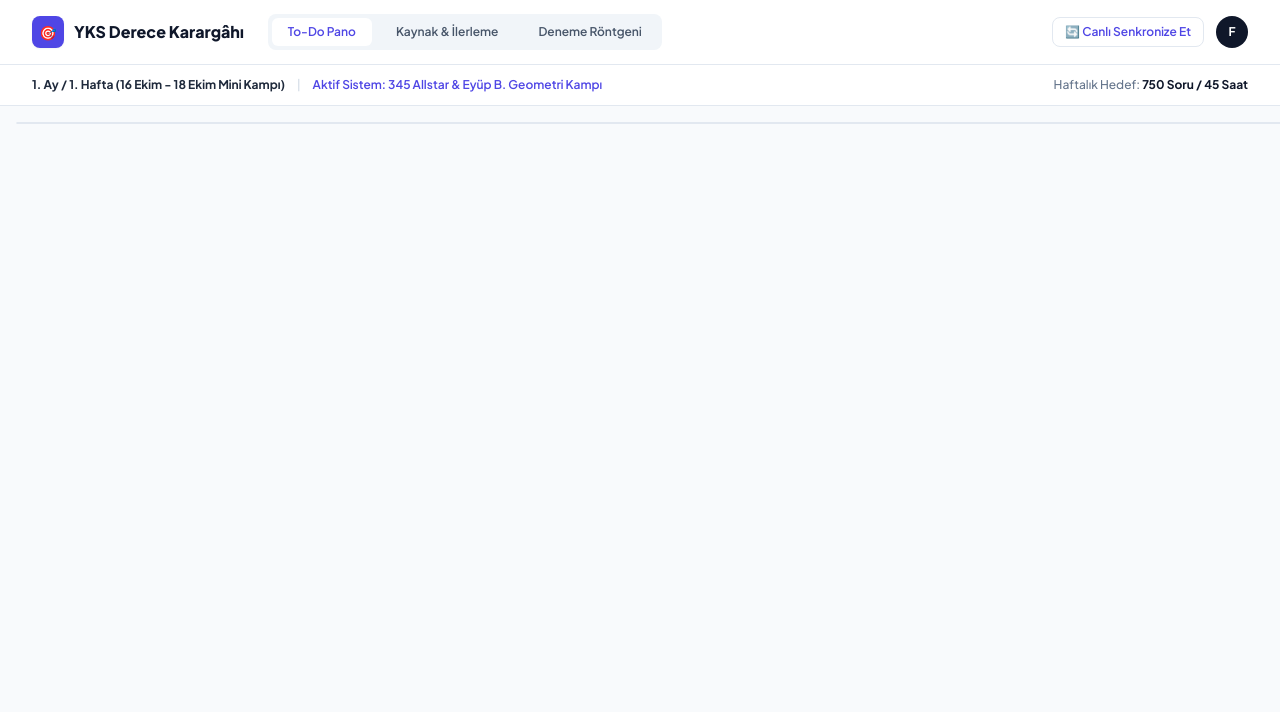
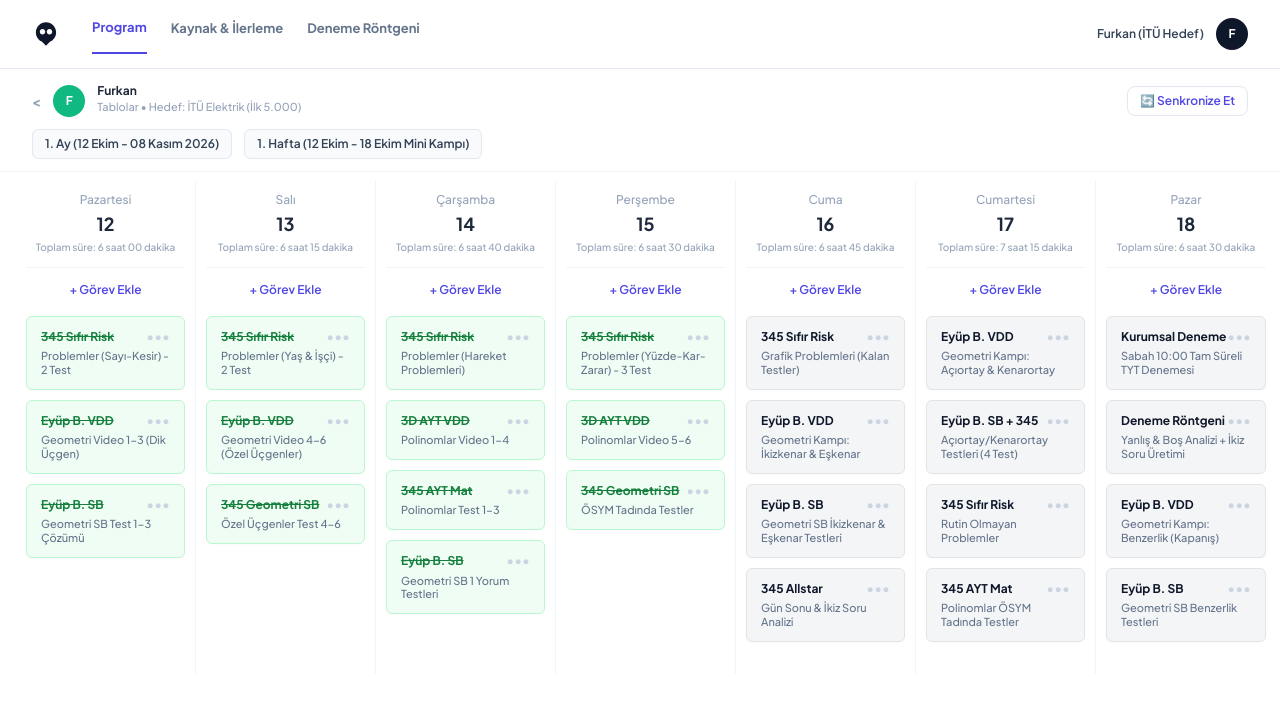
Before and after one commit to Furknsss/kocluk, a plain HTML site: page index.html in a window 1280 px wide. Drawn offline with nearby package versions, Linux system fonts and the light colour scheme; no server answers.

Commit message:
Add editable weekly study program

```diff
--- a/index.html
+++ b/index.html
@@ -3,99 +3,264 @@
 <head>
   <meta charset="UTF-8" />
   <meta name="viewport" content="width=device-width, initial-scale=1.0" />
-  <title>Furkan | Derece Karargâhı</title>
+  <title>Furkan | Program</title>
   <script src="https://cdn.tailwindcss.com"></script>
   <link href="https://fonts.googleapis.com/css2?family=Plus+Jakarta+Sans:wght@400;500;600;700;800&display=swap" rel="stylesheet">
   <style>
-    body { font-family: 'Plus Jakarta Sans', sans-serif; background-color: #f8fafc; color: #1e293b; margin: 0; padding: 0; }
-    .baykus-card { background-color: #ffffff; border: 1px solid #e2e8f0; border-radius: 8px; padding: 14px; position: relative; transition: all 0.15s ease; cursor: pointer; box-shadow: 0 1px 2px rgba(0,0,0,0.02); }
-    .baykus-card:hover { border-color: #cbd5e1; box-shadow: 0 4px 12px rgba(0,0,0,0.05); transform: translateY(-1px); }
-    .baykus-card.completed { background-color: #f0fdf4; border-color: #bbf7d0; }
-    .baykus-card.completed .card-title { text-decoration: line-through; color: #15803d; }
-    .col-border { border-right: 1px solid #e2e8f0; background: #fafafa; }
-    .col-border:last-child { border-right: none; }
+    body {
+      font-family: 'Plus Jakarta Sans', sans-serif;
+      background-color: #ffffff;
+      color: #1e293b;
+      margin: 0;
+      padding: 0;
+    }
+    /* Baykuş Orijinal Gri Kart Stili */
+    .baykus-card {
+      background-color: #f4f5f7;
+      border: 1px solid #e4e4e7;
+      border-radius: 6px;
+      padding: 12px 14px;
+      position: relative;
+      transition: all 0.15s ease;
+      cursor: pointer;
+      box-shadow: 0 1px 2px rgba(0,0,0,0.02);
+    }
+    .baykus-card:hover {
+      background-color: #ffffff;
+      border-color: #cbd5e1;
+      box-shadow: 0 4px 12px rgba(0,0,0,0.05);
+    }
+    .baykus-card.completed {
+      background-color: #f0fdf4;
+      border-color: #bbf7d0;
+    }
+    .baykus-card.completed .card-title {
+      text-decoration: line-through;
+      color: #15803d;
+    }
+    .col-border {
+      border-right: 1px solid #f1f5f9;
+      background: #ffffff;
+    }
+    .col-border:last-child {
+      border-right: none;
+    }
     ::-webkit-scrollbar { height: 6px; width: 6px; }
     ::-webkit-scrollbar-thumb { background: #cbd5e1; border-radius: 3px; }
   </style>
 </head>
 <body class="min-h-screen flex flex-col">
 
-  <!-- ÜST BAR -->
-  <header class="border-b border-slate-200 px-8 py-3.5 flex items-center justify-between bg-white sticky top-0 z-50 shadow-xs">
-    <div class="flex items-center space-x-6">
-      <div class="flex items-center space-x-2.5 font-extrabold text-slate-900 text-base">
-        <span class="w-8 h-8 rounded-lg bg-indigo-600 text-white flex items-center justify-center text-sm shadow-sm">🎯</span>
-        <span>YKS Derece Karargâhı</span>
+  <!-- ÜST NAVİGASYON (BAYKUŞ BİREBİR) -->
+  <header class="border-b border-slate-200 px-8 py-3.5 flex items-center justify-between bg-white sticky top-0 z-50">
+    <div class="flex items-center space-x-8">
+      <div class="flex items-center space-x-2 cursor-pointer">
+        <svg class="w-7 h-7 text-slate-900" viewBox="0 0 36 36" fill="currentColor">
+          <path d="M18 3C10.8 3 5 8.8 5 16c0 5.2 3.1 9.7 7.6 11.8L18 33l5.4-5.2C27.9 25.7 31 21.2 31 16c0-7.2-5.8-13-13-13zm-4.5 15.5c-1.9 0-3.5-1.6-3.5-3.5s1.6-3.5 3.5-3.5 3.5 1.6 3.5 3.5-1.6 3.5-3.5 3.5zm9 0c-1.9 0-3.5-1.6-3.5-3.5s1.6-3.5 3.5-3.5 3.5 1.6 3.5 3.5-1.6 3.5-3.5 3.5z"/>
+        </svg>
       </div>
-      <nav class="hidden sm:flex space-x-2 text-xs font-semibold bg-slate-100 p-1 rounded-lg">
-        <button id="btn-todo" onclick="switchTab('todo')" class="px-4 py-1.5 rounded-md bg-white text-indigo-600 shadow-xs transition">To-Do Pano</button>
-        <button id="btn-analiz" onclick="switchTab('analiz')" class="px-4 py-1.5 rounded-md text-slate-600 hover:text-slate-900 transition">Kaynak &amp; İlerleme</button>
-        <button id="btn-deneme" onclick="switchTab('deneme')" class="px-4 py-1.5 rounded-md text-slate-600 hover:text-slate-900 transition">Deneme Röntgeni</button>
+      <nav class="flex items-center space-x-6 text-[13px] font-bold">
+        <button onclick="switchTab('program')" id="nav-program" class="text-indigo-600 border-b-2 border-indigo-600 pb-3.5 pt-1">Program</button>
+        <button onclick="switchTab('analiz')" id="nav-analiz" class="text-slate-500 hover:text-slate-900 pb-3.5 pt-1 transition">Kaynak &amp; İlerleme</button>
+        <button onclick="switchTab('deneme')" id="nav-deneme" class="text-slate-500 hover:text-slate-900 pb-3.5 pt-1 transition">Deneme Röntgeni</button>
       </nav>
     </div>
 
+    <!-- Sağ Profil -->
     <div class="flex items-center space-x-3">
-      <button onclick="fetchSheetData()" class="text-xs font-semibold px-3 py-1.5 rounded-lg border border-slate-200 hover:bg-slate-50 text-indigo-600 transition flex items-center gap-1.5">
-        🔄 Canlı Senkronize Et
-      </button>
+      <span class="text-xs font-semibold text-slate-700">Furkan (İTÜ Hedef)</span>
       <div class="w-8 h-8 rounded-full bg-slate-900 text-white font-bold text-xs flex items-center justify-center">F</div>
     </div>
   </header>
 
-  <!-- ALT BİLGİ BARI -->
-  <section class="px-8 py-3 bg-white border-b border-slate-200 flex flex-wrap items-center justify-between text-xs">
+  <!-- ÖĞRENCİ & HAFTA SEÇİM BARI -->
+  <section class="px-8 pt-4 pb-3 border-b border-slate-100 bg-white">
+    <div class="flex items-center justify-between mb-3">
       <div class="flex items-center space-x-3">
-      <span class="font-bold text-slate-800">1. Ay / 1. Hafta (16 Ekim - 18 Ekim Mini Kampı)</span>
-      <span class="text-slate-300">|</span>
-      <span class="text-indigo-600 font-semibold">Aktif Sistem: 345 Allstar &amp; Eyüp B. Geometri Kampı</span>
+        <span class="text-slate-400 text-sm font-bold">&lt;</span>
+        <div class="w-8 h-8 rounded-full bg-emerald-500 text-white flex items-center justify-center font-bold text-xs">F</div>
+        <div>
+          <div class="text-xs font-bold text-slate-800 leading-none">Furkan</div>
+          <div class="text-[11px] text-slate-400 font-medium mt-0.5">Tablolar • Hedef: İTÜ Elektrik (İlk 5.000)</div>
         </div>
-    <div class="text-slate-500 font-medium">
-      Haftalık Hedef: <strong class="text-slate-900">750 Soru / 45 Saat</strong>
+      </div>
+      <button onclick="fetchSheetData()" class="text-xs font-semibold px-3 py-1.5 rounded-lg border border-slate-200 text-indigo-600 hover:bg-slate-50 flex items-center gap-1.5">
+        🔄 Senkronize Et
+      </button>
+    </div>
+
+    <div class="flex flex-wrap items-center gap-3">
+      <div class="px-3 py-1.5 bg-slate-50 border border-slate-200 rounded-md text-xs font-semibold text-slate-700">
+        1. Ay (12 Ekim - 08 Kasım 2026)
+      </div>
+      <div class="px-3 py-1.5 bg-slate-50 border border-slate-200 rounded-md text-xs font-semibold text-slate-700">
+        1. Hafta (12 Ekim - 18 Ekim Mini Kampı)
+      </div>
     </div>
   </section>
 
-  <!-- KANBAN PANO GÖRÜNÜMÜ -->
-  <main id="view-todo" class="flex-1 px-4 py-4 overflow-x-auto">
-    <div id="kanban-grid" class="grid grid-cols-7 min-w-[1300px] bg-white rounded-xl border border-slate-200 shadow-xs overflow-hidden"></div>
+  <!-- PROGRAM (KANBAN GÖRÜNÜMÜ) -->
+  <main id="view-program" class="flex-1 px-4 py-2 overflow-x-auto">
+    <div id="kanban-grid" class="grid grid-cols-7 min-w-[1260px]">
+      <!-- JS ile doldurulur -->
+    </div>
   </main>
 
-  <!-- KAYNAK TAKİP SEKMESİ -->
+  <!-- KAYNAK & İLERLEME -->
   <main id="view-analiz" class="hidden flex-1 px-8 py-6 max-w-6xl mx-auto w-full">
-    <h2 class="text-base font-extrabold text-slate-900 mb-4">📚 Soru Bankası &amp; İlerleme Envanteri</h2>
+    <h2 class="text-base font-bold text-slate-800 mb-4">📚 345 Allstar &amp; Soru Bankası Envanteri</h2>
     <div class="grid grid-cols-1 md:grid-cols-2 gap-4">
-      <div class="border border-slate-200 rounded-xl p-5 bg-white shadow-2xs">
+      <div class="border border-slate-200 rounded-xl p-4 bg-slate-50">
         <div class="font-bold text-sm text-slate-900">345 Sıfır Risk Problemler</div>
-        <div class="text-xs text-slate-600 mt-1">Grafik Problemleri ve Rutin Olmayan Sorular (Kamp Aktif).</div>
+        <div class="text-xs text-slate-600 mt-1">Grafik Problemleri ve Rutin Olmayan Sorular aktif.</div>
       </div>
-      <div class="border border-slate-200 rounded-xl p-5 bg-white shadow-2xs">
-        <div class="font-bold text-sm text-slate-900">Eyüp B. Geometri VDD + SB &amp; 345 Geometri</div>
-        <div class="text-xs text-slate-600 mt-1">İkizkenar, Eşkenar, Açıortay, Benzerlik Mini Kampı.</div>
+      <div class="border border-slate-200 rounded-xl p-4 bg-slate-50">
+        <div class="font-bold text-sm text-slate-900">Eyüp B. Geometri VDD + SB</div>
+        <div class="text-xs text-slate-600 mt-1">16-18 Ekim Mini Kampı (İkizkenar, Eşkenar, Açıortay, Benzerlik).</div>
       </div>
     </div>
   </main>
 
   <!-- DENEME RÖNTGENİ -->
   <main id="view-deneme" class="hidden flex-1 px-8 py-6 max-w-6xl mx-auto w-full">
-    <h2 class="text-base font-extrabold text-slate-900 mb-4">📊 Deneme Sınavları &amp; Net Gelişim Röntgeni</h2>
-    <div class="space-y-3">
-      <div class="border border-slate-200 rounded-xl p-4 flex items-center justify-between bg-white shadow-2xs">
+    <h2 class="text-base font-bold text-slate-800 mb-4">📊 Deneme Sınavları &amp; Net Gelişim Röntgeni</h2>
+    <div class="border border-slate-200 rounded-xl p-4 flex justify-between items-center bg-white">
       <div>
-          <span class="text-[11px] font-bold text-slate-400">16 Ekim 2026</span>
         <div class="font-bold text-sm text-slate-900">345 TYT Kurumsal Deneme - 1</div>
+        <div class="text-xs text-slate-500 mt-0.5">Türkçe: 33.5 | Sosyal: 15.5 | Mat: 16.5 | Fen: 13.0</div>
       </div>
       <div class="text-right">
         <div class="text-lg font-extrabold text-indigo-600">78.5 Net</div>
-          <span class="text-[11px] font-semibold px-2 py-0.5 rounded bg-emerald-50 text-emerald-700">Önceki: 70.0 Net</span>
-        </div>
+        <span class="text-xs font-semibold px-2 py-0.5 rounded bg-emerald-50 text-emerald-700">Önceki: 70.0 Net</span>
       </div>
     </div>
   </main>
 
   <script>
-    // SENİN CANLI E-TABLO CSV BAĞLANTIN
+    // CSV URL BAĞLANTIN (Canlı Senkron İçin)
     const CSV_URL = "https://docs.google.com/spreadsheets/d/e/2PACX-1vREMe7KLIeBp5WQo7VD0YdJik2p5A_go56rrMgMJ0X2CCs0-iiWqAhrNx_glgWOXwkjx-lVxLnMoz_U/pub?output=csv";
 
-    const DAYS = ["Pazartesi", "Salı", "Çarşamba", "Perşembe", "Cuma", "Cumartesi", "Pazar"];
+    const DAYS_INFO = [
+      { name: "Pazartesi", date: "12", time: "6 saat 00 dakika" },
+      { name: "Salı", date: "13", time: "6 saat 15 dakika" },
+      { name: "Çarşamba", date: "14", time: "6 saat 40 dakika" },
+      { name: "Perşembe", date: "15", time: "6 saat 30 dakika" },
+      { name: "Cuma", date: "16", time: "6 saat 45 dakika" },
+      { name: "Cumartesi", date: "17", time: "7 saat 15 dakika" },
+      { name: "Pazar", date: "18", time: "6 saat 30 dakika" }
+    ];
+
+    // Varsayılan Gerçek Kamp Verileri (CSV okunamazsa veya ilk açılışta)
+    const DEFAULT_DATA = {
+      "pazartesi": [
+        { title: "345 Sıfır Risk", sub: "Problemler (Sayı-Kesir) - 2 Test", done: true },
+        { title: "Eyüp B. VDD", sub: "Geometri Video 1-3 (Dik Üçgen)", done: true },
+        { title: "Eyüp B. SB", sub: "Geometri SB Test 1-3 Çözümü", done: true }
+      ],
+      "salı": [
+        { title: "345 Sıfır Risk", sub: "Problemler (Yaş & İşçi) - 2 Test", done: true },
+        { title: "Eyüp B. VDD", sub: "Geometri Video 4-6 (Özel Üçgenler)", done: true },
+        { title: "345 Geometri SB", sub: "Özel Üçgenler Test 4-6", done: true }
+      ],
+      "çarşamba": [
+        { title: "345 Sıfır Risk", sub: "Problemler (Hareket Problemleri)", done: true },
+        { title: "3D AYT VDD", sub: "Polinomlar Video 1-4", done: true },
+        { title: "345 AYT Mat", sub: "Polinomlar Test 1-3", done: true },
+        { title: "Eyüp B. SB", sub: "Geometri SB 1 Yorum Testleri", done: true }
+      ],
+      "perşembe": [
+        { title: "345 Sıfır Risk", sub: "Problemler (Yüzde-Kar-Zarar) - 3 Test", done: true },
+        { title: "3D AYT VDD", sub: "Polinomlar Video 5-6", done: true },
+        { title: "345 Geometri SB", sub: "ÖSYM Tadında Testler", done: true }
+      ],
+      "cuma": [
+        { title: "345 Sıfır Risk", sub: "Grafik Problemleri (Kalan Testler)", done: false },
+        { title: "Eyüp B. VDD", sub: "Geometri Kampı: İkizkenar & Eşkenar", done: false },
+        { title: "Eyüp B. SB", sub: "Geometri SB İkizkenar & Eşkenar Testleri", done: false },
+        { title: "345 Allstar", sub: "Gün Sonu & İkiz Soru Analizi", done: false }
+      ],
+      "cumartesi": [
+        { title: "Eyüp B. VDD", sub: "Geometri Kampı: Açıortay & Kenarortay", done: false },
+        { title: "Eyüp B. SB + 345", sub: "Açıortay/Kenarortay Testleri (4 Test)", done: false },
+        { title: "345 Sıfır Risk", sub: "Rutin Olmayan Problemler", done: false },
+        { title: "345 AYT Mat", sub: "Polinomlar ÖSYM Tadında Testler", done: false }
+      ],
+      "pazar": [
+        { title: "Kurumsal Deneme", sub: "Sabah 10:00 Tam Süreli TYT Denemesi", done: false },
+        { title: "Deneme Röntgeni", sub: "Yanlış & Boş Analizi + İkiz Soru Üretimi", done: false },
+        { title: "Eyüp B. VDD", sub: "Geometri Kampı: Benzerlik (Kapanış)", done: false },
+        { title: "Eyüp B. SB", sub: "Geometri SB Benzerlik Testleri", done: false }
+      ]
+    };
+
+    let appState = JSON.parse(localStorage.getItem("furkan_program_state")) || DEFAULT_DATA;
+
+    function saveState() {
+      localStorage.setItem("furkan_program_state", JSON.stringify(appState));
+    }
+
+    function renderProgram() {
+      const grid = document.getElementById("kanban-grid");
+      grid.innerHTML = "";
+
+      DAYS_INFO.forEach(d => {
+        const col = document.createElement("div");
+        col.className = "col-border px-2.5 pt-3 pb-8 flex flex-col";
+
+        let html = `
+          <!-- Baykuş Gün Başlığı (Gün + Tarih + Toplam Süre) -->
+          <div class="text-center pb-3 mb-2 border-b border-slate-100">
+            <div class="text-xs text-slate-400 font-medium">${d.name}</div>
+            <div class="text-lg font-bold text-slate-800 my-0.5">${d.date}</div>
+            <div class="text-[10px] text-slate-400 font-medium">Toplam süre: ${d.time}</div>
+          </div>
+
+          <!-- + Görev Ekle Butonu -->
+          <button onclick="addTask('${d.name}')" class="w-full py-1.5 mb-3 text-center text-xs font-semibold text-indigo-600 hover:bg-indigo-50/60 rounded transition">
+            + Görev Ekle
+          </button>
+
+          <!-- Görev Kartları -->
+          <div class="space-y-2.5 flex-1">
+        `;
+
+        const key = d.name.toLowerCase();
+        const tasks = appState[key] || [];
+
+        tasks.forEach((t, tIdx) => {
+          html += `
+            <div onclick="toggleTask('${key}', ${tIdx})" class="baykus-card ${t.done ? 'completed' : ''}">
+              <div class="flex items-start justify-between">
+                <span class="card-title font-bold text-[12px] text-slate-900 leading-snug">${t.title}</span>
+                <span class="text-slate-300 font-bold text-xs">•••</span>
+              </div>
+              <div class="text-[11px] text-slate-500 font-medium mt-1 leading-tight">${t.sub}</div>
+            </div>
+          `;
+        });
+
+        html += `</div>`;
+        col.innerHTML = html;
+        grid.appendChild(col);
+      });
+    }
+
+    function toggleTask(dayKey, tIdx) {
+      appState[dayKey][tIdx].done = !appState[dayKey][tIdx].done;
+      saveState();
+      renderProgram();
+    }
+
+    function addTask(dayName) {
+      const key = dayName.toLowerCase();
+      const title = prompt("Ders / Kaynak Adı (Örn: 345 Fizik):");
+      if (!title) return;
+      const sub = prompt("Konu / Detay (Örn: Kuvvet ve Hareket Test 1-2):") || "Çalışma";
+      if (!appState[key]) appState[key] = [];
+      appState[key].push({ title, sub, done: false });
+      saveState();
+      renderProgram();
+    }
 
     async function fetchSheetData() {
       try {
@@ -103,67 +268,38 @@
         const text = await res.text();
         const rows = text.split("\n").map(r => r.split(","));
 
-        // CSV verisini parse et ve render et
-        renderFromCsv(rows);
+        // CSV'den gelen verileri işle
+        let newTasks = {};
+        DAYS_INFO.forEach(d => {
+          const matched = rows.filter(r => r[1] && r[1].trim().toLowerCase() === d.name.toLowerCase());
+          if (matched.length > 0) {
+            newTasks[d.name.toLowerCase()] = matched.map(m => ({
+              title: m[2] || "Görev",
+              sub: m[3] || "",
+              done: (m[4] || "").toLowerCase().includes("tamam")
+            }));
+          }
+        });
+        if (Object.keys(newTasks).length > 0) {
+          appState = newTasks;
+          saveState();
+          renderProgram();
+        }
       } catch (e) {
-        console.error("Tablo yüklenirken hata oluştu:", e);
+        console.error("Senkronizasyon hatası:", e);
       }
     }
 
-    function renderFromCsv(rows) {
-      const grid = document.getElementById("kanban-grid");
-      grid.innerHTML = "";
-
-      DAYS.forEach((dayName, idx) => {
-        const col = document.createElement("div");
-        col.className = "col-border p-3 flex flex-col";
-
-        let html = `
-          <div class="text-center pb-3 mb-2 border-b border-slate-200">
-            <div class="text-xs font-bold text-slate-500">${dayName}</div>
-            <div class="text-[10px] font-semibold text-indigo-600 bg-indigo-50 py-0.5 px-2 rounded-full inline-block mt-1">Canlı Senkron</div>
-          </div>
-          <div class="space-y-2.5 flex-1 mt-2">
-        `;
-
-        // CSV'den bu güne ait satırları filtrele (Örn: 2. sütun gün adı ise)
-        const dayRows = rows.filter(r => r[1] && r[1].trim().toLowerCase() === dayName.toLowerCase());
-
-        if (dayRows.length > 0) {
-          dayRows.forEach(r => {
-            const title = r[2] || "Görev";
-            const detail = r[3] || "";
-            const status = (r[4] || "").toLowerCase();
-            const isDone = status.includes("tamam") || status.includes("bitti");
-
-            html += `
-              <div onclick="this.classList.toggle('completed')" class="baykus-card ${isDone ? 'completed' : ''}">
-                <div class="font-bold text-xs text-slate-900 leading-tight">${title}</div>
-                <div class="text-[11px] text-slate-600 mt-1 font-medium leading-relaxed">${detail}</div>
-              </div>
-            `;
+    function switchTab(tab) {
+      ['program', 'analiz', 'deneme'].forEach(t => {
+        document.getElementById('view-' + t).classList.add('hidden');
+        document.getElementById('nav-' + t).className = "text-slate-500 hover:text-slate-900 pb-3.5 pt-1 transition border-b-2 border-transparent";
       });
-        } else {
-          html += `<div class="text-center text-xs text-slate-400 py-6">Bu gün için planlanan görev bulunmuyor.</div>`;
+      document.getElementById('view-' + tab).classList.remove('hidden');
+      document.getElementById('nav-' + tab).className = "text-indigo-600 border-b-2 border-indigo-600 pb-3.5 pt-1 font-bold";
     }
 
-        html += `</div>`;
-        col.innerHTML = html;
-        grid.appendChild(col);
-      });
-    }
-
-    function switchTab(tab) {
-      ['todo', 'analiz', 'deneme'].forEach(t => {
-        document.getElementById('view-' + t).classList.add('hidden');
-        document.getElementById('btn-' + t).className = "px-4 py-1.5 rounded-md text-slate-600 hover:text-slate-900 transition";
-      });
-      document.getElementById('view-' + tab).classList.remove('hidden');
-      document.getElementById('btn-' + tab).className = "px-4 py-1.5 rounded-md bg-white text-indigo-600 shadow-xs font-semibold transition";
-    }
-
-    // Sayfa açıldığında doğrudan e-tablodan çek
-    fetchSheetData();
+    renderProgram();
   </script>
 </body>
 </html>
```
Lines whose indentation alone changed are shown as unchanged.
